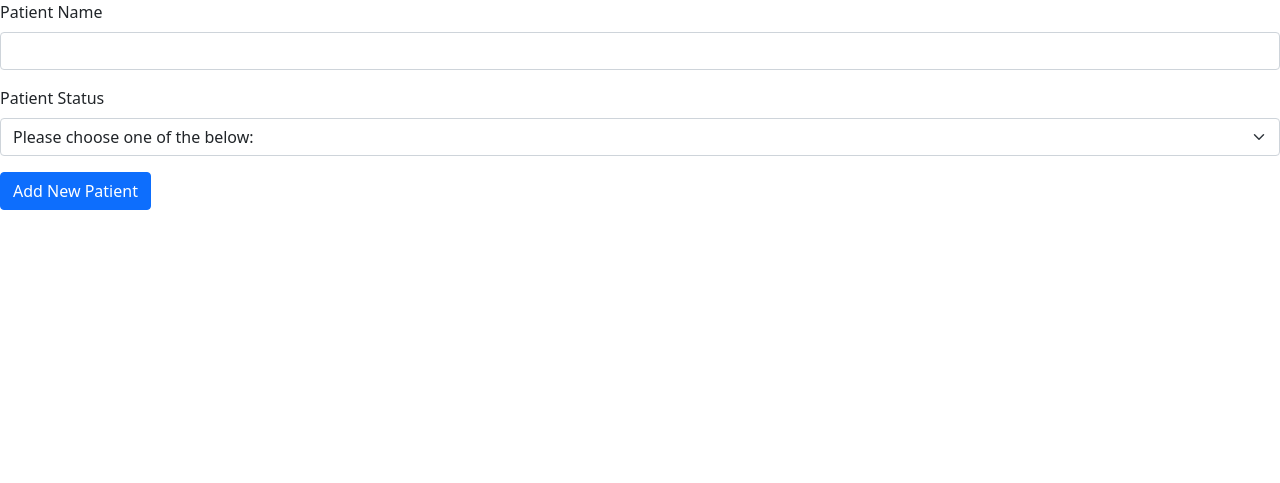
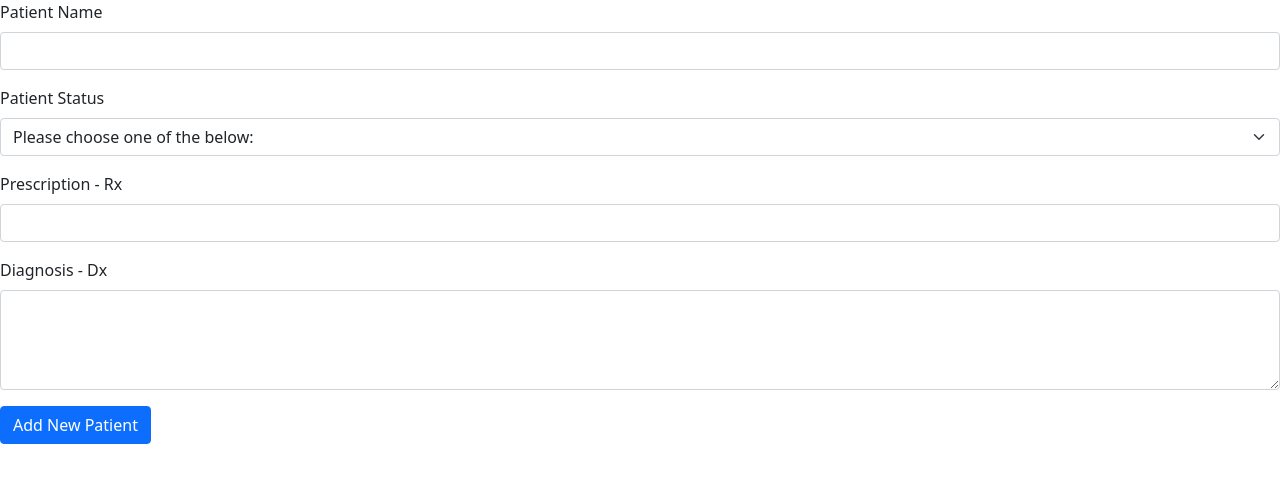
Before and after one commit to sehaj97/Hospital-Management-System, a Node server app: page /Medisearch/Patients/add in a window 1280 px wide. Shown: the part 56-539 px from the top of the page. Run offline with Node 20, Linux system fonts and the light colour scheme; some libraries are stand-ins or nearby versions.

Commit message:
patientname, status, prescription and diagnosis working

```diff
--- a/controllers/api/patients-routes.js
+++ b/controllers/api/patients-routes.js
@@ -19,9 +19,10 @@ router.post('/', (req, res) => {
         PatientStatus: req.body.PatientStatus,
         // isIPD: req.body.isIPD,
         // isOPD: req.body.isOPD,
-        // prescription: req.body.prescription,
-        // diagnosis: req.body.diagnosis,
+        prescription: req.body.prescription,
+        diagnosis: req.body.diagnosis
         // reports: req.body.reports
+        // isVaccinated: req.body.isVaccinated
     })
     .then(dbPatientData => {
         res.json(dbPatientData);
--- a/public/javascript/patient.js
+++ b/public/javascript/patient.js
@@ -5,24 +5,19 @@ async function patientFormHandler(event) {
     const PatientStatus = document.querySelector('#patient-status').value.trim();
     // const isIPD = document.querySelector('#isIPD').value.trim();
     // const isOPD = document.querySelector('#isOPD').value.trim();
-    // const prescription = document.querySelector('#prescription').value.trim();
-    // const diagnosis = document.querySelector('#diagnosis').value.trim();
+    const prescription = document.querySelector('#prescription').value.trim();
+    const diagnosis = document.querySelector('#diagnosis').value.trim();
     // const reports = document.querySelector('#reports').value.trim();
+    // const isVaccinated = document.querySelector('#isVaccinated').value.trim();
 
-
-    // if (&& PatientMedid && diagnosis && reports ) {
-    if (PatientName && PatientStatus) {
+    if (PatientName && PatientStatus && prescription && diagnosis) {
         const response = await fetch('/api/patients', {
           method: 'post',
           body: JSON.stringify({
             PatientName,
-            // PatientMedid,
             PatientStatus,
-            // isIPD,
-            // isOPD,
-            // prescription,
-            // diagnosis,
-            // reports
+            prescription,
+            diagnosis
           }),
           headers: { 'Content-Type': 'application/json' }
         });
--- a/views/PatientForm.handlebars
+++ b/views/PatientForm.handlebars
@@ -22,21 +22,21 @@
         <label for="patient-type" class="form-label">Is this patient considered: Inpatient or Outpatient?</label>
         <div class="form-check">
             <input type="radio" class="form-check-input" id="isIPD" name="optradio" value="isIPD" checked>
-            <label class="form-check-label" for="radio1">Inpatient (IPD)</label>
+            <label class="form-check-label" for="isIPD">Inpatient (IPD)</label>
         </div>
         <div class="form-check">
             <input type="radio" class="form-check-input" id="isOPD" name="optradio" value="isOPD" checked>
-            <label class="form-check-label" for="radio1">Outpatient (OPD)</label>
+            <label class="form-check-label" for="isOPD">Outpatient (OPD)</label>
         </div>
     </div> --}}
 
 
-    {{!-- <div class="mb-3">
-        <label for="prescription" class="form-label">Prescription - Rx </label>
+    <div class="mb-3">
+        <label for="prescription" class="form-label">Prescription - Rx</label>
         <input type="text" class="form-control" id="prescription">
-    </div> --}}
+    </div>
 
-    {{!-- <div class="mb-3">
+    <div class="mb-3">
         <label for="diagnosis" class="form-label">Diagnosis - Dx</label>
         <div class="form-floating mb-3">
             <label for="diagnosis"></label>
@@ -44,7 +44,7 @@
        </div>
     </div>
 
-    <div class="mb-3">
+    {{!-- <div class="mb-3">
         <label for="reports" class="form-label">Reports</label>
         <div class="form-floating mb-3">
             <label for="reports"></label>
@@ -52,6 +52,21 @@
        </div>
     </div> --}}
 
+    {{!-- <div class="form-check mb-3">
+        <input class="form-check-input" type="checkbox" value="isVaccinated" id="isVaccinated">
+        <label class="form-check-label" for="isVaccinated">
+            COVID-19 Vaccination Status: VACCINATED
+        </label>
+    </div> --}}
+
+    {{!-- <div class="form-check mb-3">
+        <label for="isVaccinated" class="form-label">Covid-19 Vaccination Status:</label>
+        <div class="form-check">
+            <input type="radio" class="form-check-input" id="isVaccinated" name="optradio" value="isVaccinated" checked>
+            <label class="form-check-label" for="isVaccinated">Vaccinated</label>
+        </div>
+    </div> --}}
+
   <button type="submit" class="btn btn-primary">Add New Patient</button>
 </form>
 <script src="/javascript/patient.js"></script>
```
Also changed, not shown: models/patients.js (+9 -9 lines), 1 other file.
